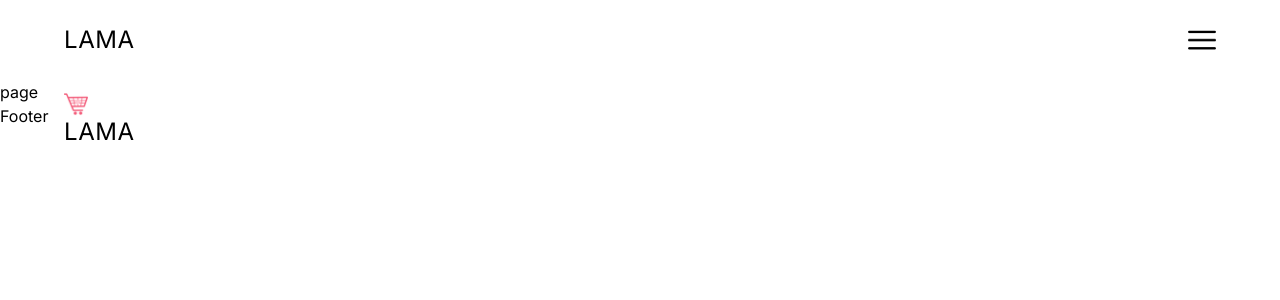
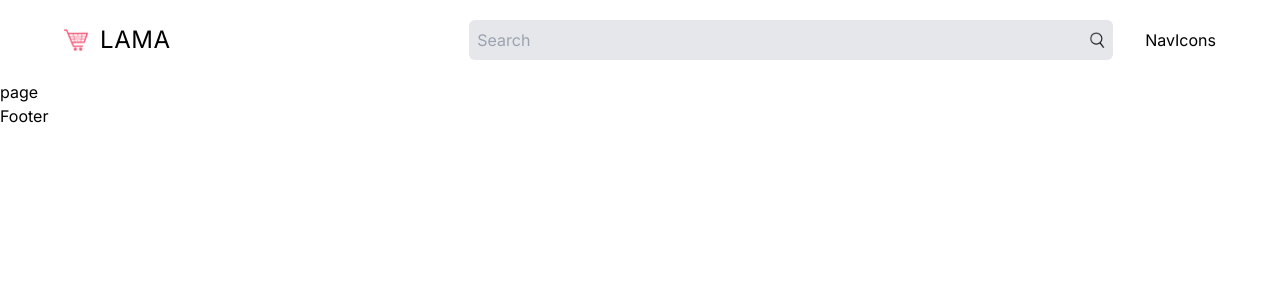
Before and after one commit to ShavmiyanV/e-commerce, a Next.js app: page /list in a window 1280 px wide. Shown: the top 300 px of the page. Built offline with nearby package versions, Linux system fonts and the light colour scheme.

Commit message:
Add SearchBar and NavIcons components to Navbar
Introduced new SearchBar and NavIcons components and integrated them into the Navbar for improved desktop navigation. The SearchBar enables search functionality using Next.js routing, while NavIcons serves as a placeholder for navigation icons.

```diff
--- /dev/null
+++ b/src/components/NavIcons.tsx
@@ -0,0 +1,9 @@
+"use client"
+
+const NavIcons = () => {
+  return (
+    <div>NavIcons</div>
+  )
+}
+
+export default NavIcons
--- a/src/components/Navbar.tsx
+++ b/src/components/Navbar.tsx
@@ -1,12 +1,14 @@
 import Link from "next/link";
 import Menu from "./Menu";
 import Image from "next/image";
+import SearchBar from "./SearchBar";
+import NavIcons from "./NavIcons";
 
 const Navbar = () => {
   return (
     <div className="h-20 px-4 md:px-8 lg:px-16 xl:32 2xl:px-64 relative">
       {/* MOBILE */}
-      <div className="h-full flex items-center justify-between">
+      <div className="h-full flex items-center justify-between md:hidden">
         <Link href="/">
           <div className="text-2xl tracking-wide">LAMA</div>
         </Link>
@@ -16,13 +18,16 @@ const Navbar = () => {
       <div className="hidden md:flex items-center justify-between gap-8 h-full">
         {/* LEFT */}
         <div className="w-1/3">
-          <Link href="/">
+          <Link href="/" className="flex items-center gap-3">
             <Image src="/logo.png" alt="" width={24} height={24} />
             <div className="text-2xl tracking-wide">LAMA</div>
           </Link>
         </div>
         {/* RIGHT */}
-        <div className="w-2/3"></div>
+        <div className="w-2/3 flex items-center justify-between gap-8">
+        <SearchBar/>
+        <NavIcons/>
+        </div>
       </div>
     </div>
   );
--- /dev/null
+++ b/src/components/SearchBar.tsx
@@ -0,0 +1,36 @@
+"use client";
+
+import Image from "next/image";
+import { useRouter } from "next/navigation";
+
+const SearchBar = () => {
+  const router = useRouter();
+  const handleSearch = (e: React.FormEvent<HTMLFormElement>) => {
+    e.preventDefault();
+    const formData = new FormData(e.currentTarget);
+    const name = formData.get("name") as string;
+
+    if (name) {
+      router.push(`/list?name=${name}`);
+    }
+  };
+
+  return (
+    <form
+      className="flex ic justify-between gap-4 bg-gray-200 p-2 rounded-md flex-1"
+      onSubmit={handleSearch}
+    >
+      <input
+        type="text"
+        name="name"
+        placeholder="Search"
+        className="flex-1 bg-transparent outline-none"
+      />
+      <button className="cursor-pointer">
+        <Image src="/search.png" alt="" width={16} height={16} />
+      </button>
+    </form>
+  );
+};
+
+export default SearchBar;
```
